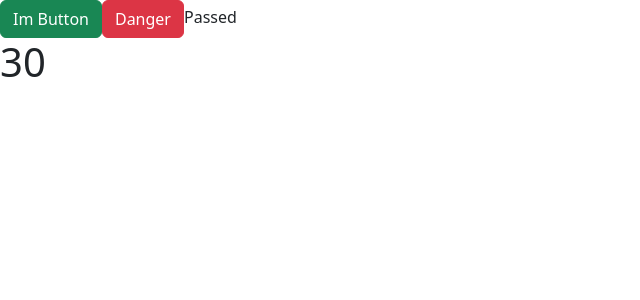
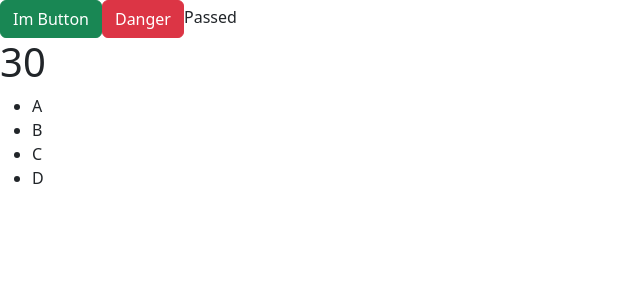
Before and after one commit to RazelRaz/React-deep-dive, a React (Vite) app: page / in a window 1280 px wide. Shown: the top 300 px of the page, without its empty margins (0-640 px from the left). Built offline with nearby package versions, Linux system fonts and the light colour scheme.

Commit message:
calling listitem with the help of map function

```diff
--- a/src/App.jsx
+++ b/src/App.jsx
@@ -3,6 +3,7 @@
 const App = () => {
 
   let marks = 90;
+  let listItem = ["A", "B", "C", "D"]
 
   return (
     <div>
@@ -19,6 +20,15 @@ const App = () => {
           return <h1>{c}</h1>
         })()
       }
+
+      <ul>
+        {
+          listItem.map((item) => {
+            return <li key=''>{item}</li>
+          })
+        }
+      </ul>
+
     </div>
   )
 }
```
